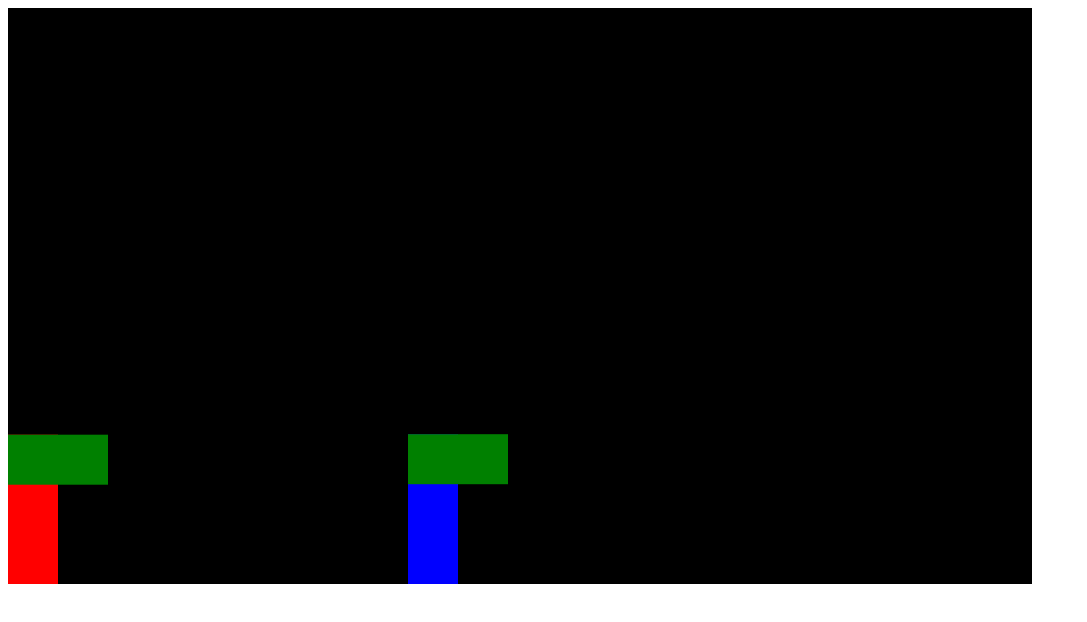
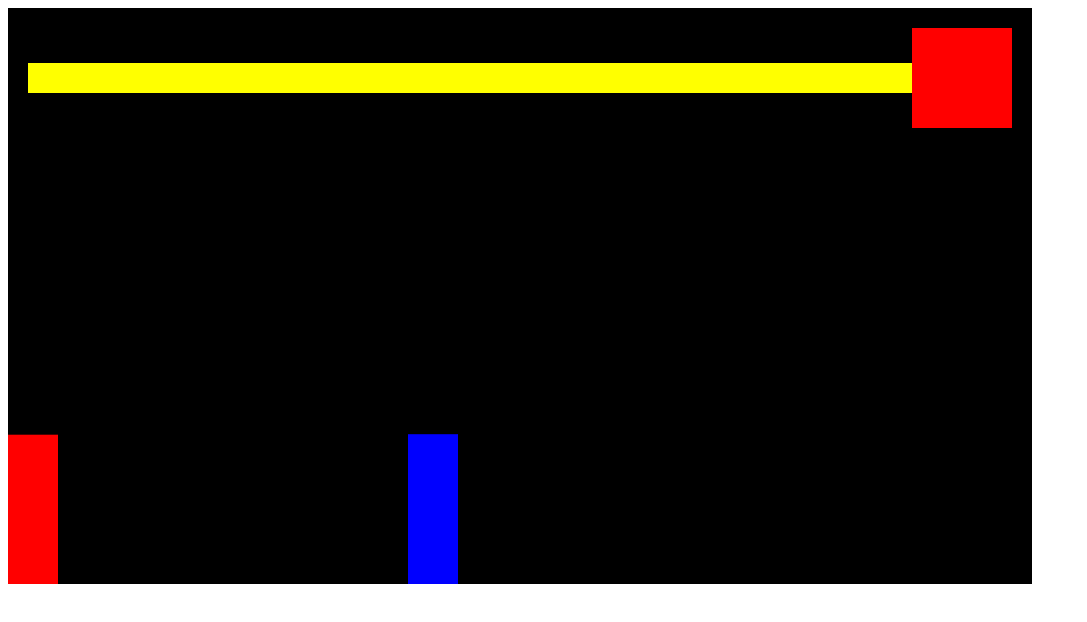
Before and after one commit to YannWe/fighting-game, a plain HTML site: page index.html in a window 1280 px wide. Shown: the whole page, without its empty margins (0-1087 px from the left). Drawn offline with Linux system fonts and the light colour scheme.

Commit message:
finished attack and added health bar basics

```diff
--- a/index.html
+++ b/index.html
@@ -1,3 +1,28 @@
-<canvas></canvas>
+<head>
+    <style>
+        * {
+            box-sizing: border-box;
+        }
+    </style>
+</head>
 
-<script src="index.js"></script>
+<body>
+    <!-- red container div -->
+    <div style="position: relative; display: inline-block">
+        <!-- smaller red container div -->
+        <div style="position: absolute; display: flex; width: 100%; align-items: center; padding: 20px">
+            <!-- player health-->
+            <div style="background-color: yellow; height: 30px; width: 100%"></div>
+            <!-- timer -->
+            <div style="background-color: red; width: 100px; height: 100px; flex-shrink: 0"></div>
+            <!-- enemy health -->
+            <div>
+                <div id="enemyHealth" style="background-color: yellow; height: 30px; width: 100%"></div>
+                <div style="position: absolute; background: blue"></div>
+            </div>
+            <div></div>
+        </div>
+        <canvas></canvas>
+    </div>
+    <script src="index.js"></script>
+</body>
--- a/index.js
+++ b/index.js
@@ -7,14 +7,18 @@ c.fillRect(0, 0, canvas.width, canvas.height)
 
 const gravity = 0.7
 class Sprite {
-    constructor({position, velocity, color = 'red'}) {
+    constructor({position, velocity, color = 'red', offset}) {
         this.position = position
         this.velocity = velocity
         this.width = 50
         this.height = 150
         this.lastKey
         this.attackBox = {
-            position: this.position,
+            position: {
+                x: this.position.x,
+                y: this.position.y
+            },
+            offset,
             width: 100,
             height: 50,
         }
@@ -26,15 +30,19 @@ class Sprite {
         c.fillRect(this.position.x, this.position.y, this.width, this.height);
 
         // attack box
-        c.fillStyle = 'green'
+        if (this.isAttacking)
+        {c.fillStyle = 'green'
         c.fillRect(this.attackBox.position.x,
             this.attackBox.position.y,
             this.attackBox.width,
             this.attackBox.height
             )
+        }
     }
     update() {
         this.draw()
+        this.attackBox.position.x = this.position.x + this.attackBox.offset.x
+        this.attackBox.position.y = this.position.y
 
         this.position.x += this.velocity.x
         this.position.y += this.velocity.y
@@ -60,6 +68,10 @@ const player = new Sprite({
     velocity: {
         x: 0,
         y: 10
+    },
+    offset: {
+        x: 0 ,
+        y: 0
     }
 })
 
@@ -73,7 +85,11 @@ const enemy = new Sprite({
         x: 0,
         y: 0
     },
-    color: 'blue'
+    color: 'blue',
+    offset: {
+        x: -50,
+        y: 0
+    }
 })
 
 enemy.draw()
@@ -98,6 +114,15 @@ const keys = {
     }
 }
 // let lastKey
+
+function rectangularCollision({
+    rectangle1,
+    rectangle2
+}) {
+    return (
+        rectangle1.attackBox.position.x + rectangle1.attackBox.width >= rectangle2.position.x && rectangle1.attackBox.position.x <= rectangle2.position.x + rectangle2.width && rectangle1.attackBox.position.y + rectangle1.attackBox.height >= rectangle2.position.y && rectangle1.attackBox.position.y <= rectangle2.position.y + rectangle2.height
+    )
+}
 
 function animate() {
     window.requestAnimationFrame(animate)
@@ -124,9 +149,20 @@ function animate() {
    }
 
    // detect for collision
-   if (player.attackBox.position.x + player.attackBox.width >= enemy.position.x && player.attackBox.position.x <= enemy.position.x + enemy.width && player.attackBox.position.y + player.attackBox.height >= enemy.position.y && player.attackBox.position.y <= enemy.position.y + enemy.height && player.isAttacking
+   if (rectangularCollision({
+    rectangle1: player,
+    rectangle2: enemy
+   }) && player.isAttacking
     ) { player.isAttacking = false
-    // console.log('go')
+     document.querySelector('#enemyHealth').style.width = '20%'
+   }
+
+   if (rectangularCollision({
+    rectangle1: player,
+    rectangle2: enemy
+   }) && enemy.isAttacking
+    ) { enemy.isAttacking = false
+     console.log('enemy attack successful')
    }
 }
 
@@ -147,7 +183,7 @@ window.addEventListener('keydown', (event) => {
         break
 
         case ' ':
-            player.attack = true
+            player.attack()
         break
 
         case 'ArrowRight':
@@ -160,6 +196,10 @@ window.addEventListener('keydown', (event) => {
         break
         case 'ArrowUp':
             enemy.velocity.y = -20
+        break
+
+        case 'ArrowDown':
+            enemy.attack()
         break
     }
  // console.log(event)
```
